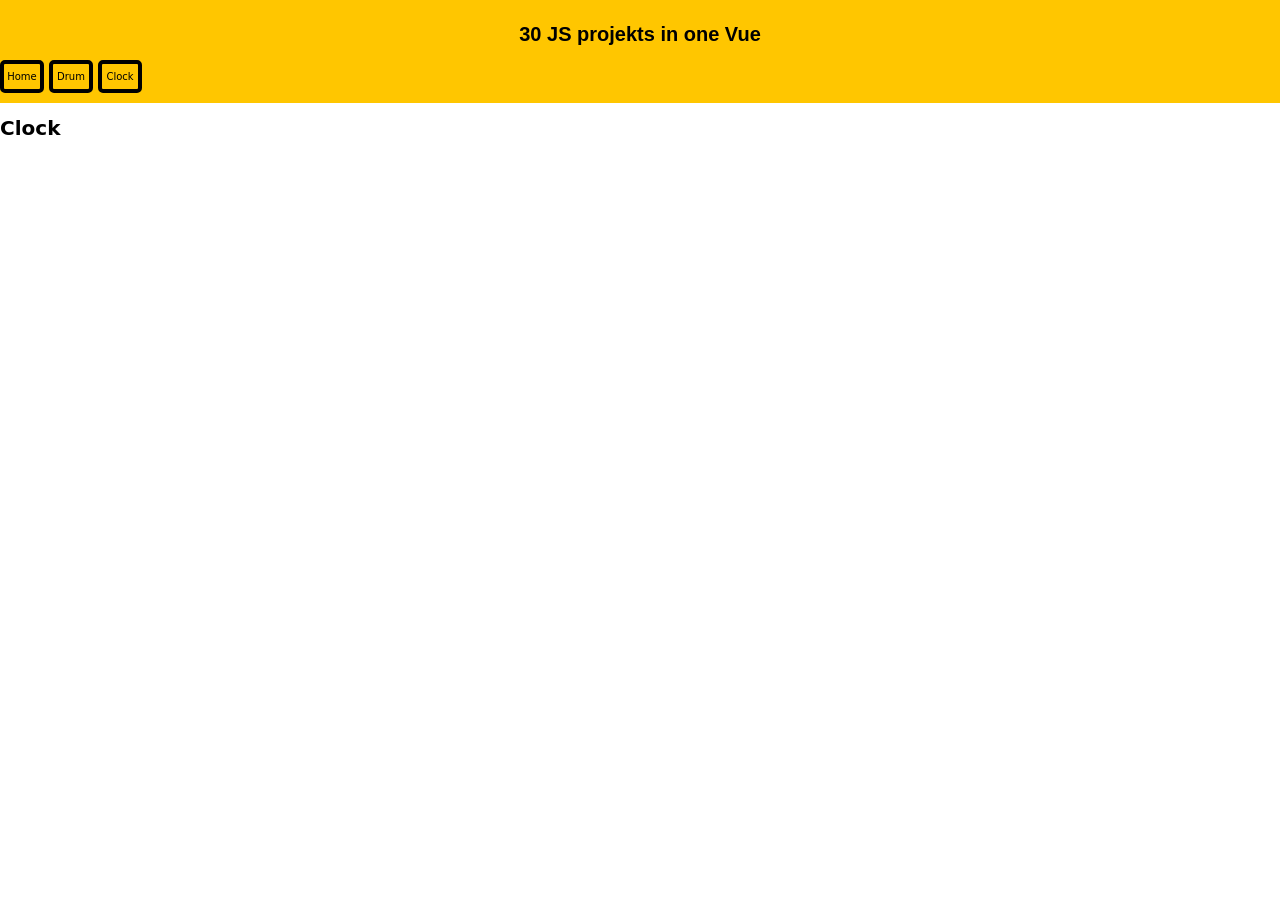
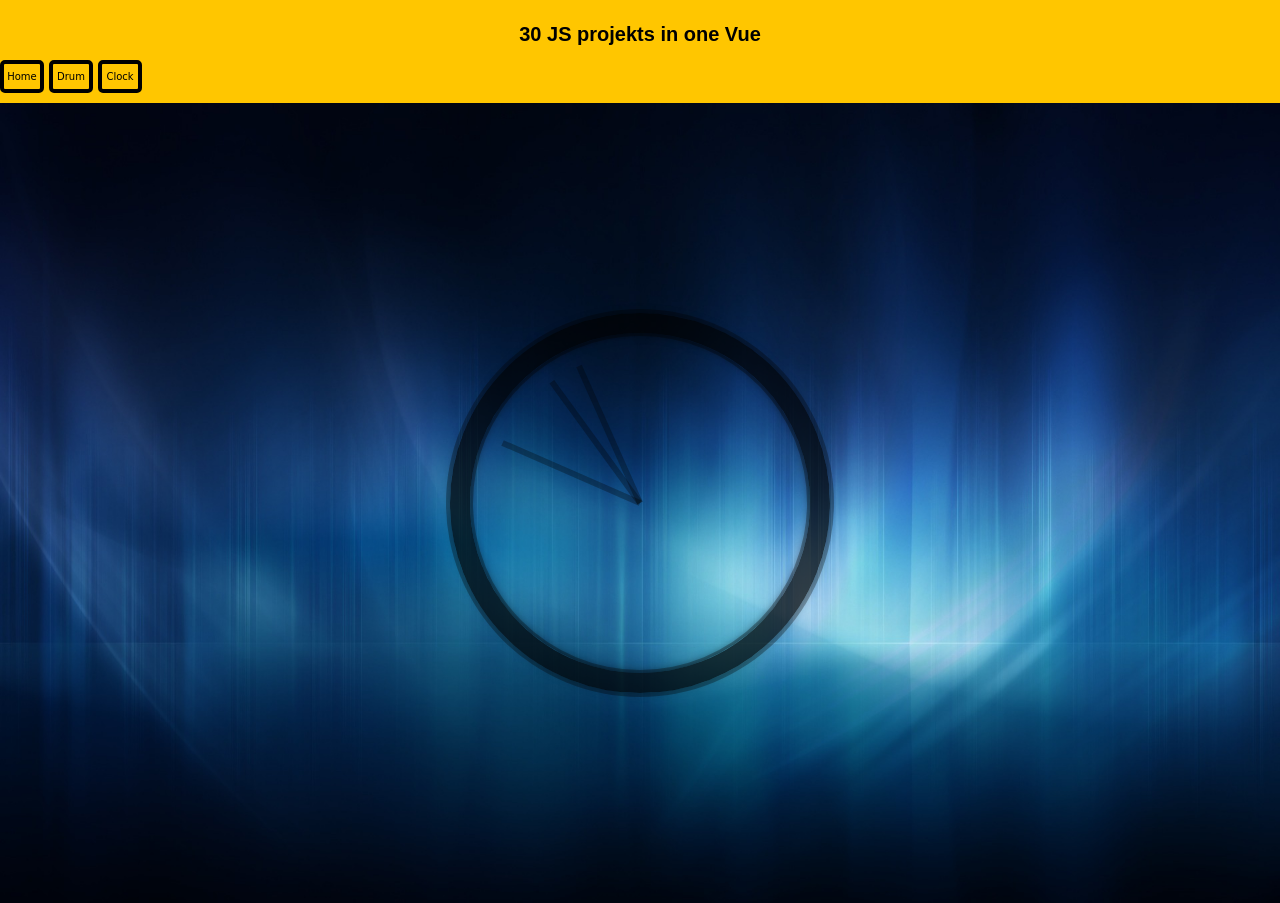
Before and after one commit to Moorgtat/30Js-projekts-in-one-vue, a Vue app: page /Clock in a window 1280 px wide. Before the commit the page ends 800 px from the top, so only its background shows below. Built offline with nearby package versions, Linux system fonts and the light colour scheme.

Commit message:
Implémentation final de clock.

```diff
--- a/src/components/Clock.vue
+++ b/src/components/Clock.vue
@@ -1,15 +1,91 @@
 <template>
-    <div>
-        <h1>Clock</h1>
+    <div id="clock-container">
+        <div class="clock">
+            <div class="clock-face">
+                <div class="hand hour-hand" :style="transformHandStyle(hourDegrees)"></div>
+                <div class="hand min-hand" :style="transformHandStyle(minsDegrees)"></div>
+                <div class="hand second-hand" :style="transformHandStyle(secondsDegrees)"></div>
+            </div>
+        </div>
     </div>
 </template>
 
 <script>
     export default {
-        name: "Clock"
+        name: "Clock",
+        data(){
+            return{
+                secondsDegrees: 0,
+                minsDegrees: 0,
+                hourDegrees: 0
+            }
+        },
+        mounted() {
+            setInterval(this.setDate, 1000);
+        },
+        methods: {
+            transformHandStyle: function (degrees) {
+                return { transform: 'rotate(' + degrees + 'deg)' }
+            },
+            setDate(){
+                const now = new Date();
+
+                const seconds = now.getSeconds();
+                this.secondsDegrees = ((seconds/60)*360) + 90;
+
+                const mins = now.getMinutes();
+                this.minsDegrees = ((mins / 60) * 360) + ((seconds / 60) * 6) + 90
+
+                const hour = now.getHours();
+                this.hourDegrees = ((hour / 12) * 360) + ((mins / 60) * 30) + 90
+            }
+        }
     }
 </script>
 
 <style scoped>
-
+#clock-container{
+    margin: 0;
+    background-image: url("../assets/clock/fond-clock.jpg");
+    background-size: cover;
+    min-height: 100vh;
+    display: flex;
+    flex: 1;
+    align-items: center;
+    justify-content: center;
+    font-family: 'helvetica neue', serif;
+    text-align: center;
+    font-size: 2rem;
+}
+.clock {
+    width: 30rem;
+    height: 30rem;
+    border: 20px solid rgba(0,0,0,0.7);
+    border-radius: 50%;
+    margin: 50px auto;
+    position: relative;
+    padding: 2rem;
+    box-shadow:
+            0 0 0 4px rgba(0,0,0,0.3),
+            inset 0 0 0 3px rgba(0,0,0,0.3),
+            inset 0 0 10px rgba(0,0,0,0.6),
+            0 0 10px rgba(0,0,0,0.3);
+}
+.clock-face {
+    position: relative;
+    width: 100%;
+    height: 100%;
+    transform: translateY(-3px);
+}
+.hand {
+    width: 50%;
+    height: 6px;
+    background: rgba(0,0,0,0.3);
+    position: absolute;
+    top: 50%;
+    transform-origin: 100%;
+    transform: rotate(90deg);
+    transition: all 0.05s;
+    transition-timing-function: cubic-bezier(0.1,2.7,0.58,1);
+}
 </style>
--- a/src/components/Drum.vue
+++ b/src/components/Drum.vue
@@ -81,6 +81,7 @@
 
     #drum-container{
         background-image: url("../assets/drum/fond-drum.jpg");
+        background-size: cover;
     }
 
     .keys {
```
Also changed, not shown: src/assets/clock/fond-clock.jpg (added).
